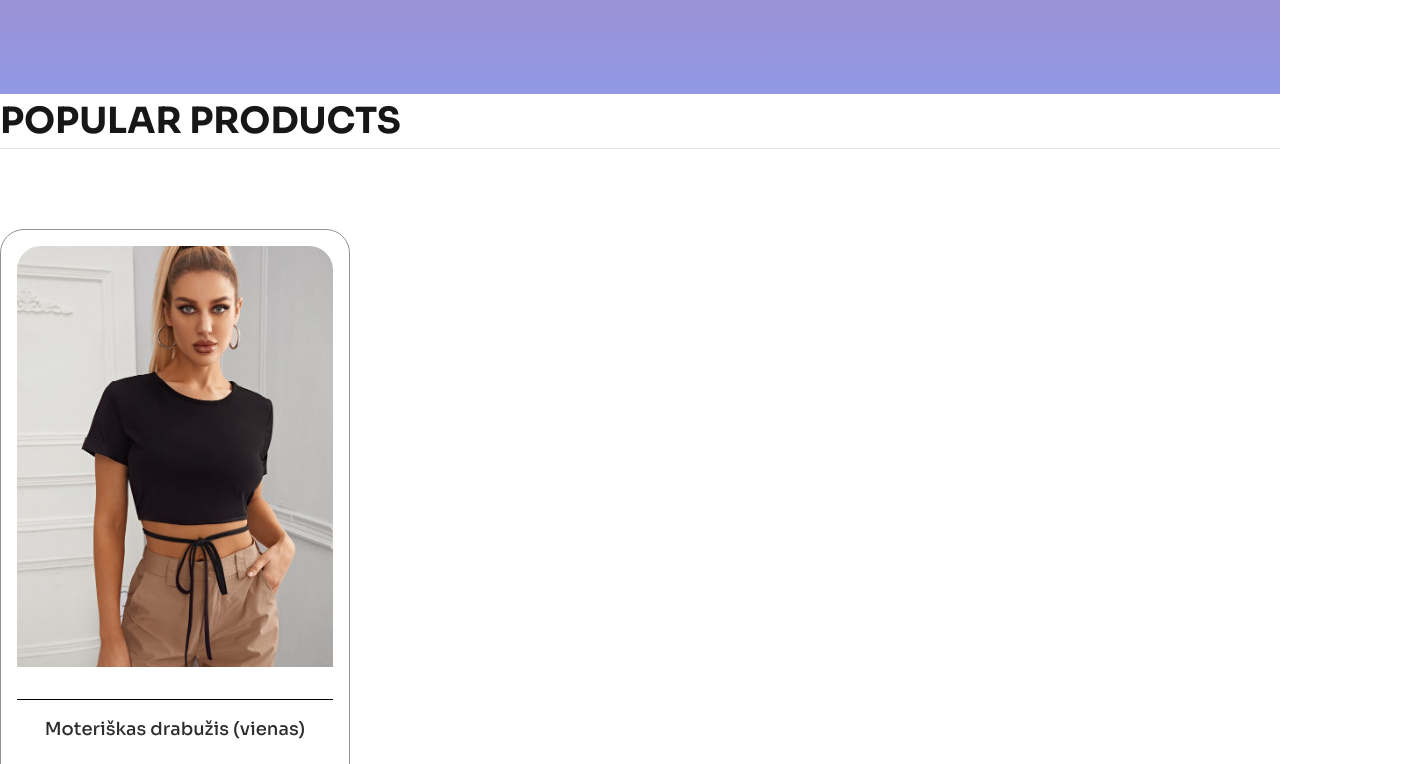
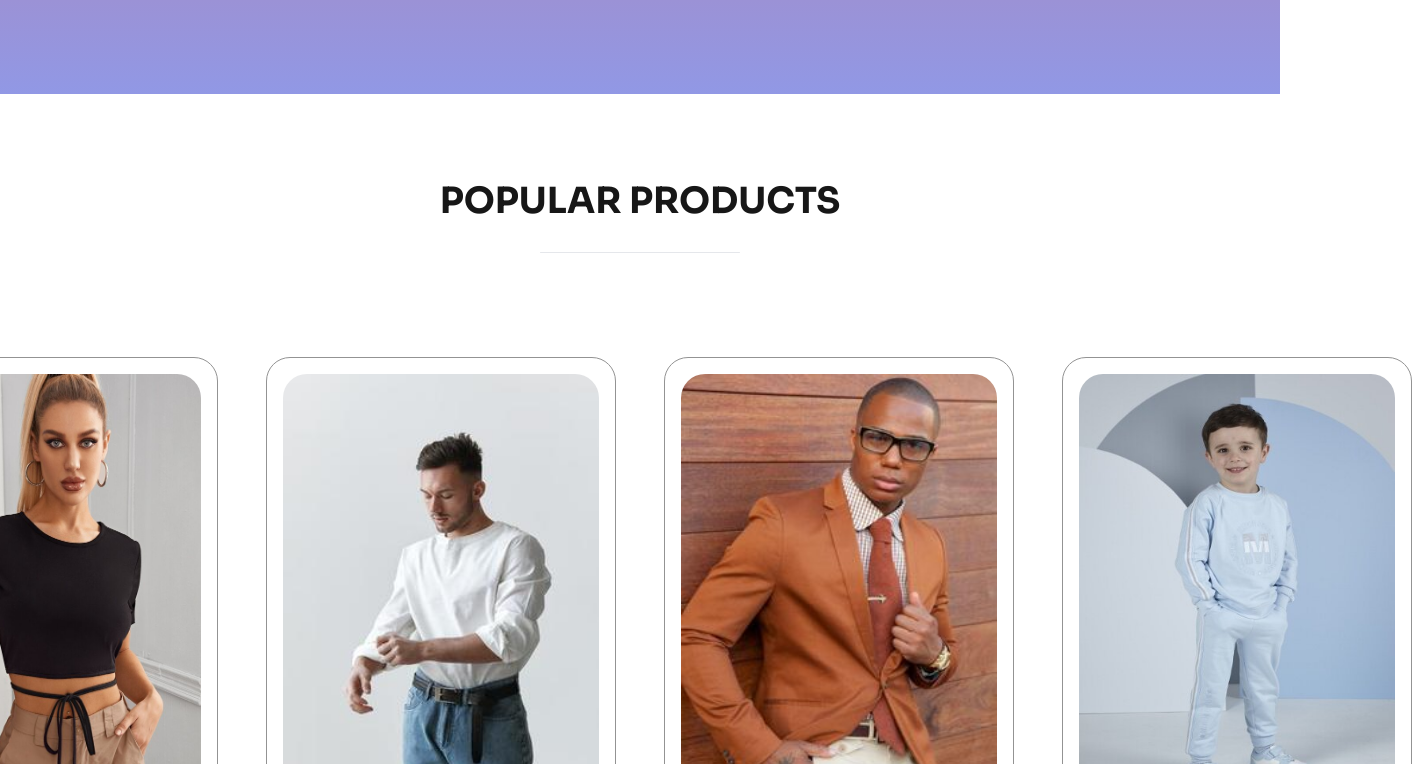
Before and after one commit to simonaDev-projects/ecommerce-react, a React (Create React App) app: page / in a window 1280 px wide. Shown: the part 796-1560 px from the top of the page, 1412 px wide, since content can reach past the window. Built offline with nearby package versions, Linux system fonts and the light colour scheme.

Commit message:
finished popular component

```diff
--- a/src/Components/Assets/data.js
+++ b/src/Components/Assets/data.js
@@ -1,11 +1,7 @@
 import w4_image from './p4.jpg'
 import m1_image from './p5.jpg'
 import m2_image from './p6.jpg'
-import m5_image from './p9.jpg'
 import k4_image from './p16.jpg'
-import k5_image from './p17.jpg'
-import k6_image from './p18.jpg'
-import k7_image from './p19.jpg'
 
 let data_products = [
    {
@@ -36,15 +32,6 @@ let data_products = [
       old_price: 88.00
    },
    {
-      id: 9,
-      name: "Vyriškas drabužis (penki)",
-      description: "Lorem, ipsum dolor sit amet consectetur adipisicing elit. Quos distinctio cum fugiat aut cupiditate ea sint laboriosam modi alias blanditiis?",
-      category: "men",
-      image: m5_image,
-      new_price: 65.00,
-      old_price: 88.00
-   },
-   {
       id: 16,
       name: "Vaikiškas drabužis (keturi)",
       description: "Lorem, ipsum dolor sit amet consectetur adipisicing elit. Quos distinctio cum fugiat aut cupiditate ea sint laboriosam modi alias blanditiis?",
@@ -53,33 +40,6 @@ let data_products = [
       new_price: 65.00,
       old_price: 88.00
    },
-   {
-      id: 17,
-      name: "Vaikiškas drabužis (penki)",
-      description: "Lorem, ipsum dolor sit amet consectetur adipisicing elit. Quos distinctio cum fugiat aut cupiditate ea sint laboriosam modi alias blanditiis?",
-      category: "kid",
-      image: k5_image,
-      new_price: 65.00,
-      old_price: 88.00
-   },
-   {
-      id: 18,
-      name: "Vaikiškas drabužis (šeši)",
-      description: "Lorem, ipsum dolor sit amet consectetur adipisicing elit. Quos distinctio cum fugiat aut cupiditate ea sint laboriosam modi alias blanditiis?",
-      category: "kid",
-      image: k6_image,
-      new_price: 65.00,
-      old_price: 88.00
-   },
-   {
-      id: 19,
-      name: "Vaikiškas drabužis (septyni)",
-      description: "Lorem, ipsum dolor sit amet consectetur adipisicing elit. Quos distinctio cum fugiat aut cupiditate ea sint laboriosam modi alias blanditiis?",
-      category: "kid",
-      image: k7_image,
-      new_price: 65.00,
-      old_price: 88.00
-   },
 ];
 
 export default data_products;
--- a/src/Components/Hero/hero.css
+++ b/src/Components/Hero/hero.css
@@ -8,7 +8,7 @@
 
 .hero-left {
   display: flex;
-  font: 1px;
+  /* flex: 1px; */
 }
 .hero-left img {
   width: 750px;
@@ -16,7 +16,7 @@
 
 .hero-right {
   display: flex;
-  flex: 1;
+  /* flex: 1; */
   flex-direction: column;
   justify-content: center;
   gap: 20px;
--- a/src/Components/Item/item.css
+++ b/src/Components/Item/item.css
@@ -9,11 +9,12 @@
 }
 
 .item:hover {
-  transform: scale(1.1, 1.1);
+  transform: scale(1.05);
 }
 
 .item img {
   width: 100%;
+  height: 460px;
   border-top-left-radius: 1.5rem;
   border-top-right-radius: 1.5rem;
 }
--- a/src/Components/Popular/Popular.jsx
+++ b/src/Components/Popular/Popular.jsx
@@ -7,7 +7,8 @@ import Item from '../Item/Item'
 const Popular = () => {
    return (
       <div className='popular'>
-         <h2 className='title'>POPULAR PRODUCTS</h2>
+
+         <h2 className='popular-title title'>POPULAR PRODUCTS</h2>
          <hr />
 
          <div className="popular-item">
--- a/src/Components/Popular/popular.css
+++ b/src/Components/Popular/popular.css
@@ -0,0 +1,24 @@
+.popular {
+  display: flex;
+  flex-direction: column;
+  align-items: center;
+  gap: 1.5rem;
+  height: 90vh;
+}
+
+.popular-title {
+  margin-top: 5rem;
+}
+
+.popular hr {
+  width: 200px;
+  height: 6px;
+  border-radius: 10px;
+  background: linear-gradient(0.25turn, #e66465, #9198e5);
+}
+
+.popular-item {
+  margin-bottom: 2rem;
+  display: flex;
+  gap: 3rem;
+}
```
